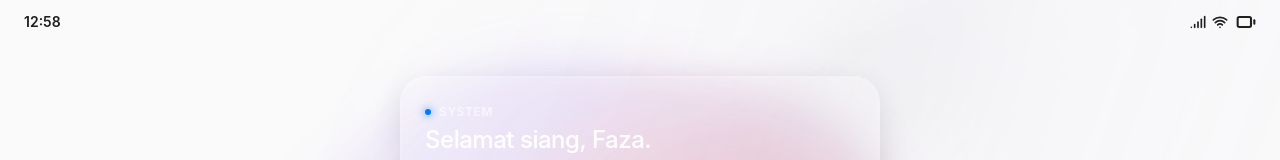
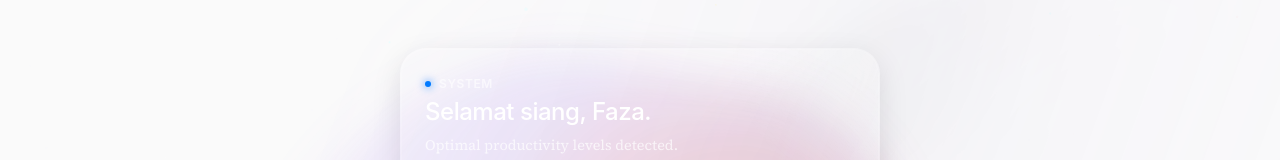
Before and after one commit to muhammadfaza16/muhammadfaza16.github.io, a Next.js app: page / in a window 1280 px wide. Shown: the top 160 px of the page. Built offline with nearby package versions, Linux system fonts and the light colour scheme; a web font is replaced by a local one.

Commit message:
fix(ui): remove status bar and lock viewport height for native app feel

```diff
--- a/src/app/page.tsx
+++ b/src/app/page.tsx
@@ -6,7 +6,6 @@ import { MilkyWay } from "@/components/MilkyWay";
 import { ZenHideable } from "@/components/ZenHideable";
 import { JarvisHero } from "@/components/lobby/JarvisHero";
 import { RoomBentoGrid } from "@/components/lobby/RoomBentoGrid";
-import { IosStatusBar } from "@/components/sanctuary/IosStatusBar";
 
 export default function HomePage() {
 
@@ -16,10 +15,8 @@ export default function HomePage() {
         __html: `
         header, footer, .zen-toggle-floating { display: none !important; }
         #main-content { padding-top: 0 !important; }
+        html, body { overflow: hidden !important; overscroll-behavior: none; touch-action: none; height: 100svh !important; }
       `}} />
-
-      {/* iOS Status Bar */}
-      <IosStatusBar />
 
       {/* Ambient Background - Spans whole screen */}
       <div style={{
@@ -41,8 +38,8 @@ export default function HomePage() {
         <main style={{
           position: "relative",
           zIndex: 1,
-          paddingTop: "44px", // Status bar height
-          minHeight: "100vh",
+          paddingTop: "1rem", // Removed Status bar height offset
+          height: "100svh",
           display: "flex",
           flexDirection: "column",
           justifyContent: "flex-start",
--- a/src/app/playlist/page.tsx
+++ b/src/app/playlist/page.tsx
@@ -28,7 +28,7 @@ export default function ImmersiveMusicPage() {
                 __html: `
         header, footer, .zen-toggle-floating { display: none !important; }
         #main-content { padding-top: 0 !important; }
-        html, body { overflow: hidden !important; overscroll-behavior: none; }
+        html, body { overflow: hidden !important; overscroll-behavior: none; touch-action: none; height: 100svh !important; }
       `}} />
 
 
@@ -52,7 +52,7 @@ export default function ImmersiveMusicPage() {
             <main style={{
                 position: "relative",
                 zIndex: 10,
-                minHeight: "100vh",
+                height: "100svh",
                 display: "flex",
                 flexDirection: "column",
                 alignItems: "center",
--- a/src/app/starlight/page.tsx
+++ b/src/app/starlight/page.tsx
@@ -17,6 +17,7 @@ export default function StarlightPage() {
         __html: `
         header, footer, .zen-toggle-floating { display: none !important; }
         #main-content { padding-top: 0 !important; }
+        html, body { overflow: hidden !important; overscroll-behavior: none; touch-action: none; height: 100svh !important; }
       `}} />
 
 
@@ -42,7 +43,7 @@ export default function StarlightPage() {
           position: "relative",
           zIndex: 1,
           paddingTop: "2rem", // Standard padding
-          minHeight: "100vh",
+          height: "100svh",
           display: "flex",
           flexDirection: "column",
           justifyContent: "flex-start", // align to top like a phone
```
